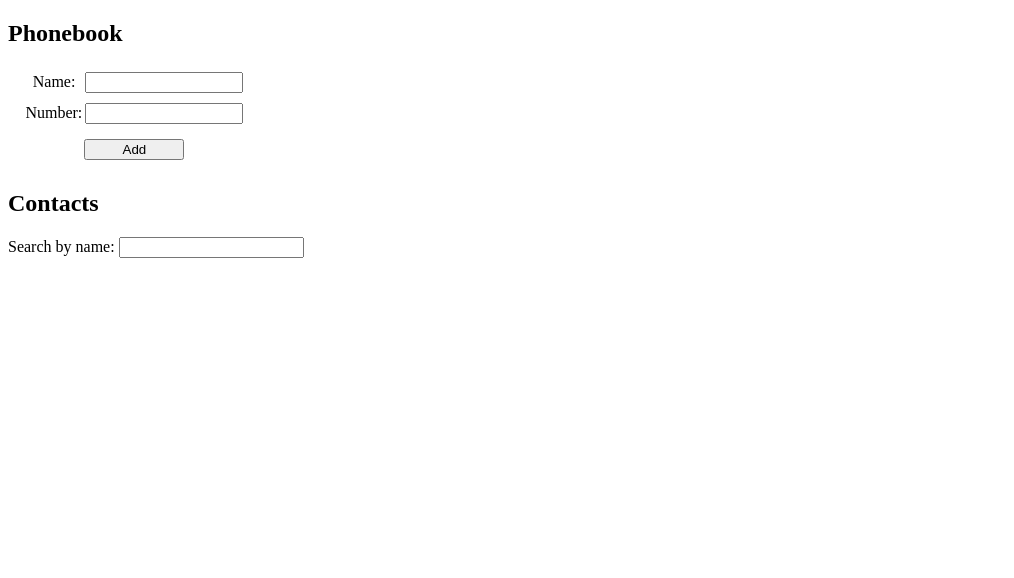
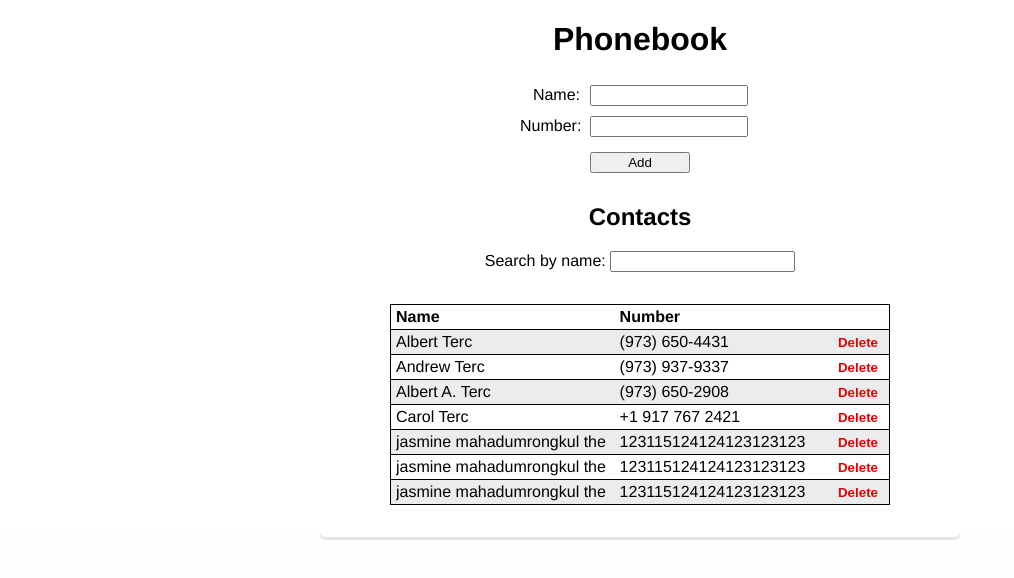
Before and after one commit to albytterc/Full-Stack-Open, a React (Create React App) app: page / in a window 1280 px wide. Shown: the top 578 px of the page, without its empty margins (0-1014 px from the left). Built offline with nearby package versions, Linux system fonts and the light colour scheme; data requests are answered from the project's data file.

Commit message:
Styling the page

```diff
--- a/db.json
+++ b/db.json
@@ -1,5 +1,41 @@
 {
-  "persons": [],
+  "persons": [
+    {
+      "id": 1,
+      "name": "Albert Terc",
+      "number": "9736504431"
+    },
+    {
+      "id": 2,
+      "name": "Andrew Terc",
+      "number": "9739379337"
+    },
+    {
+      "id": 3,
+      "name": "Albert A. Terc",
+      "number": "9736502908"
+    },
+    {
+      "name": "Carol Terc",
+      "number": "19177672421",
+      "id": 4
+    },
+    {
+      "name": "jasmine mahadumrongkul the third of thailand",
+      "number": "123115124124123123123",
+      "id": 6
+    },
+    {
+      "name": "jasmine mahadumrongkul the third of thailand;as;dfj;asjf;sajf;lasjf;ljds;ajsf;lajsf;lajsf;lajf;laksjf;lkdj",
+      "number": "123115124124123123123",
+      "id": 7
+    },
+    {
+      "name": "jasmine mahadumrongkul the third of thailand;as;dfj;asjf;sajf;lasjf;ljds;ajsf;lajsf;lajsf;lajf;laksjf;lasdadsasdasdasdasdasdadssadkdj",
+      "number": "123115124124123123123",
+      "id": 8
+    }
+  ],
   "notes": [
     {
       "id": 1,
--- a/src/Phonebook.js
+++ b/src/Phonebook.js
@@ -16,7 +16,7 @@ const Phonebook = () => {
     Services
       .getAllPersons()
       .then((data) => setPersons(data))
-      .catch((err) => setErrorMessage("Unable to get contacts"));
+      .catch((err) => setErrorMessage(err.message + ": Unable to get contact list"));
 
 
   }, []);
@@ -33,7 +33,7 @@ const Phonebook = () => {
     Services
       .addPerson(newName, newNumber)
       .then((data) => setPersons(persons.concat(data)))
-      .then(() => setSuccessMessage(`Added ${newName} to phonebook}`))
+      .then(() => setSuccessMessage(`Added ${newName} to phonebook`))
       .catch((err) => setErrorMessage(`Unable to add ${newName} to phonebook`))
       .finally(() => {
         setTimeout(() => setErrorMessage(null), 5000);
@@ -87,21 +87,22 @@ const Phonebook = () => {
 
   const handleSearch = (event) => {
     const query = event.target.value.toLowerCase();
-    setNewSearchResults(persons.filter((person) => person.name?.toLowerCase().includes(query)));
+    const results = persons.filter((person) => person.name?.toLowerCase().includes(query));
+    setNewSearchResults(results);
     setNewSearch(event.target.value);
-
   };
 
   return (
     <div>
-      <h2>Phonebook</h2>
+      <h1>Phonebook</h1>
       <Notification className={errorMessage ? "error" : "success"} message={errorMessage || successMessage}/>
       <PersonForm addContact={addContact} newName={newName} handleName={handleName} newNumber={newNumber}
                   handleNumber={handleNumber}/>
       <h2>Contacts</h2>
-      <label>Search by name: <input value={newSearch} name="search" type="text" onChange={handleSearch}/></label>
+      <label id="search-box">Search by name: <input value={newSearch} name="search" type="text" onChange={handleSearch}/></label>
       <SearchResults deleteHandler={deleteContact} searchResults={searchResults} newSearch={newSearch}
                      persons={persons}/>
+      {/*<p className="loading">Loading contacts...</p>*/}
     </div>
   );
 };
@@ -112,11 +113,11 @@ const PersonForm = ({addContact, newName, handleName, newNumber, handleNumber})
     <form onSubmit={addContact}>
       <div>
         <label>Name:</label>
-        <input value={newName} onChange={handleName} name="name" type="text"/>
+        <input required value={newName} onChange={handleName} name="name" type="text"/>
       </div>
       <div>
         <label>Number:</label>
-        <input value={newNumber} onChange={handleNumber} name="number" type="text"/>
+        <input required value={newNumber} onChange={handleNumber} name="number" type="text"/>
       </div>
       <div>
         <button type="submit">add</button>
@@ -126,26 +127,67 @@ const PersonForm = ({addContact, newName, handleName, newNumber, handleNumber})
 };
 
 const Person = ({deleteHandler, name, number}) => {
+  let numFormat;
+  if (number.length === 10) {
+    numFormat = `(${number.substring(0, 3)}) ${number.substring(3, 6)}-${number.substring(6)}`;
+  } else if (number.length === 11) {
+    numFormat = `+${number[0]} ${number.substring(1, 4)}  ${number.substring(4, 7)} ${number.substring(7)}`;
+
+  }
+
+  const elems = Array.from(document.querySelectorAll("table .scrollable"));
+  for (const elem of elems) {
+    if (elem.scrollWidth > elem.clientWidth) {
+      elem.setAttribute("title", elem.innerText);
+    }
+  }
+
   return (
-    <>
-      <p>{name} {number}&nbsp;
+    <tr>
+      <td>
+        <div className="scrollable">{name}</div>
+      </td>
+      <td>
+        <div className="scrollable">{numFormat || number}</div>
+      </td>
+      <td>
         <button type="button" name="delete-contact" onClick={deleteHandler}>Delete</button>
-      </p>
-    </>
+      </td>
+    </tr>
   );
 };
 
 const SearchResults = ({deleteHandler, searchResults, newSearch, persons}) => {
+  let toMapOver;
 
   if (newSearch.length && searchResults.length) { // bring up search results
-    return searchResults.map((person) => <Person deleteHandler={() => deleteHandler(person.id)} key={person.id}
-                                                 name={person.name} number={person.number}/>);
+    toMapOver = searchResults;
   } else if (newSearch.length) { // no results for query
-    return <p>No results found</p>;
+    return <p id="no-results">No results found</p>;
   } else { // when nothing is being searched, show all contacts
-    return persons.map((person) => <Person deleteHandler={() => deleteHandler(person.id)} key={person.id}
-                                           name={person.name} number={person.number}/>);
+    toMapOver = persons;
+    // return persons.map((person) => <Person deleteHandler={() => deleteHandler(person.id)} key={person.id}
+    //                                        name={person.name} number={person.number}/>);
   }
+  const table = (
+    <table>
+      <thead>
+      <tr>
+        <th>Name</th>
+        <th>Number</th>
+        <th></th>
+      </tr>
+      </thead>
+      <tbody>
+      {toMapOver.map((person) => <Person deleteHandler={() => deleteHandler(person.id)} key={person.id}
+                                         name={person.name} number={person.number}/>)}
+      </tbody>
+    </table>
+  );
+
+  return toMapOver.length ? table : <p className="loading">Loading contacts...</p>;
+
+
 };
 
 export default Phonebook;
--- a/src/Services.js
+++ b/src/Services.js
@@ -1,4 +1,6 @@
 import axios from "axios";
+
+// const baseUrl = 'http://localhost:3001'
 
 const getAllPersons = () => {
   return axios
--- a/src/index.js
+++ b/src/index.js
@@ -1,4 +1,4 @@
-import React from 'react';
+import React, { StrictMode } from 'react';
 import ReactDOM from 'react-dom/client';
 import Phonebook from "./Phonebook";
 
@@ -6,4 +6,4 @@ const root = ReactDOM.createRoot(document.getElementById('root'));
 const element = <Phonebook />
 
 document.title = `React ${element.type.name}`
-root.render(element);
+root.render(<StrictMode>{element}</StrictMode>);
--- a/src/styles.css
+++ b/src/styles.css
@@ -1,3 +1,119 @@
+html, body {
+    box-sizing: border-box;
+    height: 100%;
+    width: 100%;
+    margin: 0;
+    /*overflow: hidden;*/
+}
+
+body {
+    background: linear-gradient(white 65%, rgb(245, 245, 245));
+    /*border: 1px solid black;*/
+}
+
+#root {
+    width: 100%;
+}
+
+#root > div {
+    margin: 0 auto;
+    width: 50%;
+    display: flex;
+    flex-direction: column;
+    font-family: Helvetica, sans-serif;
+    align-items: center;
+    /*border-bottom: 1px solid rgba(0,0,0, 0.5);*/
+    border-radius: 5px;
+    box-shadow: 0 3px rgba(0, 0, 0, 0.1);
+    background-color: white;
+}
+
+form {
+    /*padding: 0;*/
+    /*width: 20%;*/
+    min-width: 250px;
+    display: flex;
+    flex-direction: column;
+}
+
+form label, form input {
+    margin: 5px;
+    display: inline-block;
+}
+
+form input {
+    width: 150px;
+}
+
+form label {
+    text-align: right;
+    width: 60px;
+    /*display: inline;*/
+}
+
+button[type="submit"] {
+    margin: 10px auto;
+    display: block;
+    width: 100px;
+    text-transform: capitalize;
+}
+
+#search-box {
+    margin-bottom: 2em;
+}
+
+
+table {
+    margin-bottom: 2em;
+    border: 1px solid black;
+    border-collapse: collapse;
+    padding: 5px;
+    max-width: 500px;
+    min-width: 500px;
+    overflow: scroll;
+    table-layout: fixed;
+}
+
+#no-results {
+    margin-top: 2em;
+}
+
+td, th {
+    padding: 3px 5px;
+    border-bottom: 1px solid black;
+}
+
+th {
+    text-align: left;
+}
+
+tr:nth-child(odd) td {
+    background-color: #ececec;
+}
+
+td {
+    max-width: 200px;
+
+}
+
+td .scrollable {
+    white-space: nowrap;
+    scrollbar-width: thin;
+    overflow: auto;
+}
+
+td:last-of-type {
+    text-align: right;
+}
+
+td button {
+    border-width: 0;
+    background: none;
+    color: #e80000;
+    font-weight: bold;
+}
+
+
 .error {
     color: white;
     background: linear-gradient(#ff0000, #ee0000);
@@ -20,32 +136,41 @@
     font-family: "Lucida Sans", sans-serif;
 }
 
-form {
-    /*padding: 0;*/
-    width: 20%;
-    min-width: 250px;
-    display: flex;
-    flex-direction: column;
-    align-items: center;
-}
-form label, form input {
-    margin: 5px;
-    display: inline-block;
+.loading {
+    animation: fade-in-out 1s linear infinite;
+    animation-direction: alternate;
 }
 
-form input {
-    width: 150px;
+
+@keyframes fade-in-out {
+    from {
+        opacity: 100%;
+    }
+    to {
+        opacity: 10%;
+    }
 }
 
-form label {
-    text-align: right;
-    width: 50px;
+#circle {
+    width: 15px;
+    height: 15px;
+    display: inline-block;
+    border: 3px solid white;
+    border-top: 3px solid blue;
+    border-radius: 50%;
+    animation: load-spinner 1s linear infinite;
+
 }
 
-button[type="submit"] {
-    margin: 10px auto;
-    /*display: block;*/
-    width: 100px;
-    text-transform: capitalize;
-
+@keyframes load-spinner {
+    from {
+        transform: rotate(0deg);
+    }
+    /*25% {*/
+    /*    transform: rotate(180deg);*/
+    /*}*/
+    to {
+        transform: rotate(360deg);
+        /*border-color: white;*/
+    }
 }
```
